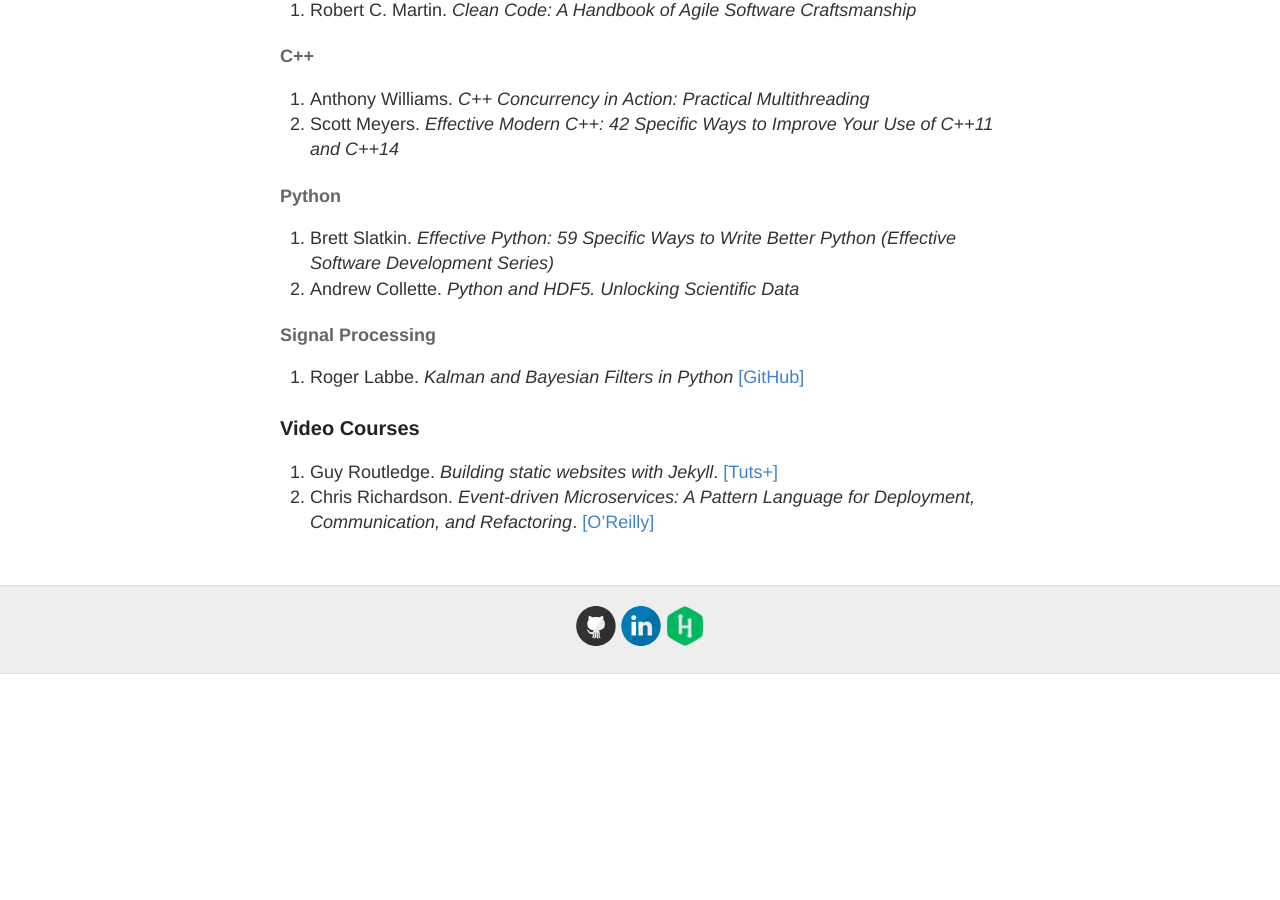
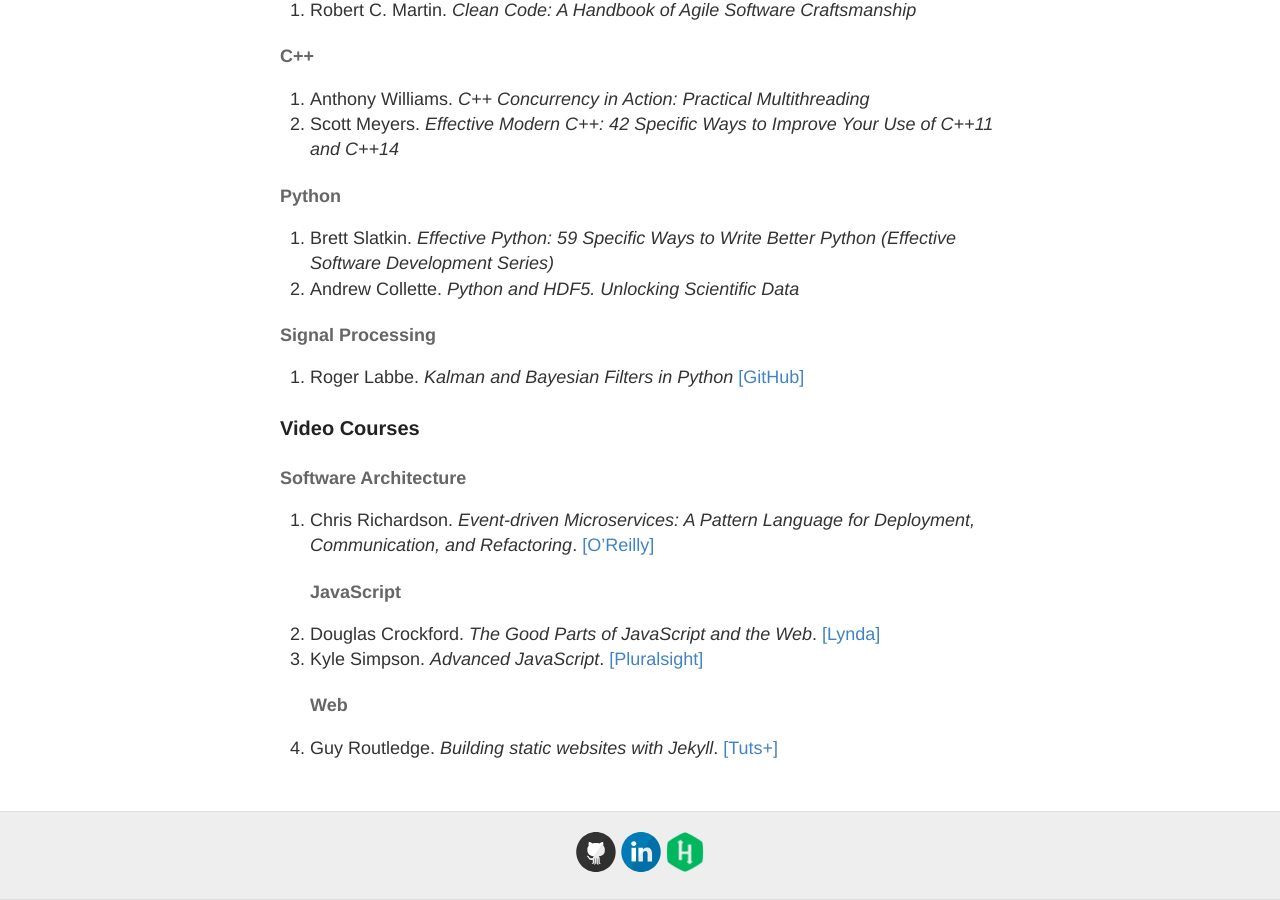
Before and after one commit to RomanKosobrodov/RomanKosobrodov.github.io, a Jekyll site: the page built from resources.md, in a window 1280 px wide and 900 px high, scrolled down 594 px. Built offline with Jekyll 4.4.1, drawn with Linux system fonts in a browser that asks for light colours; before the commit the page ends 1268 px from its top, so only the background shows below that.

Commit message:
added Kyle Simpson's tutorial

```diff
--- a/resources.md
+++ b/resources.md
@@ -31,5 +31,10 @@ Here I keep track of books, talks and internet resources that I find usefull.
 1. Roger Labbe. _Kalman and Bayesian Filters in Python_ [[GitHub]](https://github.com/rlabbe/Kalman-and-Bayesian-Filters-in-Python "GitHub repository")
 
 ### Video Courses
+#### Software Architecture
+1. Chris Richardson. _Event-driven Microservices: A Pattern Language for Deployment, Communication, and Refactoring_. [[O'Reilly]](https://player.oreilly.com/videos/9781491944165)
+#### JavaScript
+1. Douglas Crockford. _The Good Parts of JavaScript and the Web_. [[Lynda]](https://www.lynda.com/course-tutorials/Good-Parts-JavaScript-Web/604268-2.html)
+1. Kyle Simpson. _Advanced JavaScript_. [[Pluralsight]](https://www.pluralsight.com/courses/advanced-javascript)
+#### Web
 1. Guy Routledge. _Building static websites with Jekyll_. [[Tuts+]](https://webdesign.tutsplus.com/courses/building-static-websites-with-jekyll?ec_promo=teaser_post_short)
-1. Chris Richardson. _Event-driven Microservices: A Pattern Language for Deployment, Communication, and Refactoring_. [[O'Reilly]](https://player.oreilly.com/videos/9781491944165)
```
